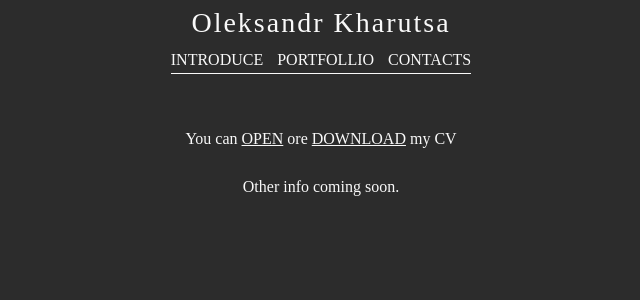
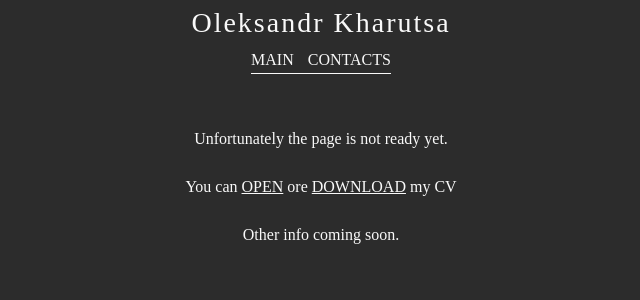
Before and after one commit to uliton/CV, a React (Create React App) app: page / in a window 1280 px wide. Shown: the top 300 px of the page, without its empty margins (319-959 px from the left). Built offline with nearby package versions, Linux system fonts and the light colour scheme.

Commit message:
hide introduce and portfolio components

```diff
--- a/src/components/Header/Header.jsx
+++ b/src/components/Header/Header.jsx
@@ -12,15 +12,20 @@ export const Header = () => (
     <nav className="header__nav nav">
       <ul className="nav__list">
         <li className="nav__item">
+          <Link to='/' className="nav__link">
+            main
+          </Link>
+        </li>
+        {/* <li className="nav__item">
           <Link to='/introduce' className="nav__link">
             introduce
           </Link>
-        </li>
-        <li className="nav__item">
+        </li> */}
+        {/* <li className="nav__item">
           <Link to='/portfolio' className="nav__link">
             portfollio
           </Link>
-        </li>
+        </li> */}
         <li className="nav__item">
           <Link to='/contacts' className="nav__link">
             contacts
--- a/src/components/Main/Main.tsx
+++ b/src/components/Main/Main.tsx
@@ -2,6 +2,9 @@ import React from "react";
 
 export const Main: React.FC = () => (
   <div className="main">
+    <p className="main__text">
+      Unfortunately the page is not ready yet.
+    </p>
     <p className="main__text">
       You can
       {' '}
--- a/src/components/NotFound/NotFound.jsx
+++ b/src/components/NotFound/NotFound.jsx
@@ -2,6 +2,6 @@ import React from 'react';
 
 export const NotFound = () => (
   <div className="notFound">
-    Coming soon!
+    Page Not Found!
   </div>
 );
```
